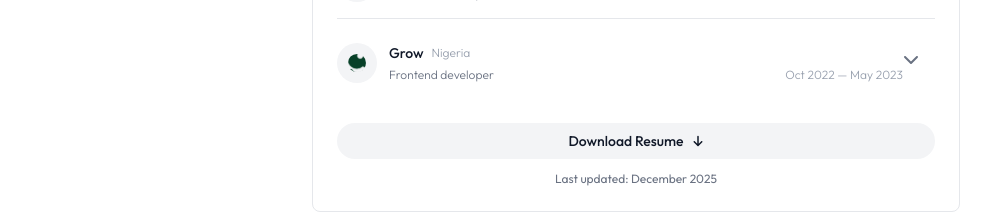
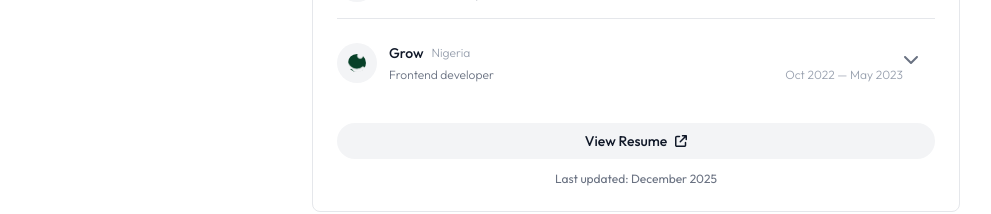
Before and after one commit to Uzayn/my-portfolio, a Next.js app: page / in a window 1280 px wide. Shown: the part 1040-1254 px from the top of the page, without its empty margins (144-1135 px from the left). Built offline with nearby package versions, Linux system fonts and the light colour scheme.

Commit message:
feat: change "download resume" to "view resume"

```diff
--- a/src/components/Work.tsx
+++ b/src/components/Work.tsx
@@ -2,7 +2,7 @@
 
 import { useState } from "react";
 import { motion, AnimatePresence } from "framer-motion";
-import { FaBriefcase, FaChevronDown, FaArrowDown } from "react-icons/fa6";
+import { FaBriefcase, FaChevronDown, FaArrowUpRightFromSquare } from "react-icons/fa6";
 import Image from "next/image";
 
 interface WorkExperience {
@@ -244,12 +244,13 @@ export default function Work() {
                 ))}
               </div>
               <a
-                href="/Graduate Application - Huzain.pdf"
-                download
+                href="https://drive.google.com/file/d/1o0WnINZsTvatORbabZlhTSGvHXjB_orG/view?usp=sharing"
+                target="_blank"
+                rel="noopener noreferrer"
                 className="group mt-6 flex w-full md:w-auto items-center justify-center rounded-full bg-gray-100 py-2 px-4 text-sm font-medium text-gray-900 hover:bg-gray-200 transition-colors"
               >
-                Download Resume
-                <FaArrowDown className="ml-2 h-3 w-3 transition-transform group-hover:translate-y-0.5" />
+                View Resume
+                <FaArrowUpRightFromSquare className="ml-2 h-3 w-3" />
               </a>
               <p className="mt-3 text-xs text-gray-500 text-center">
                 Last updated: December 2025
```
